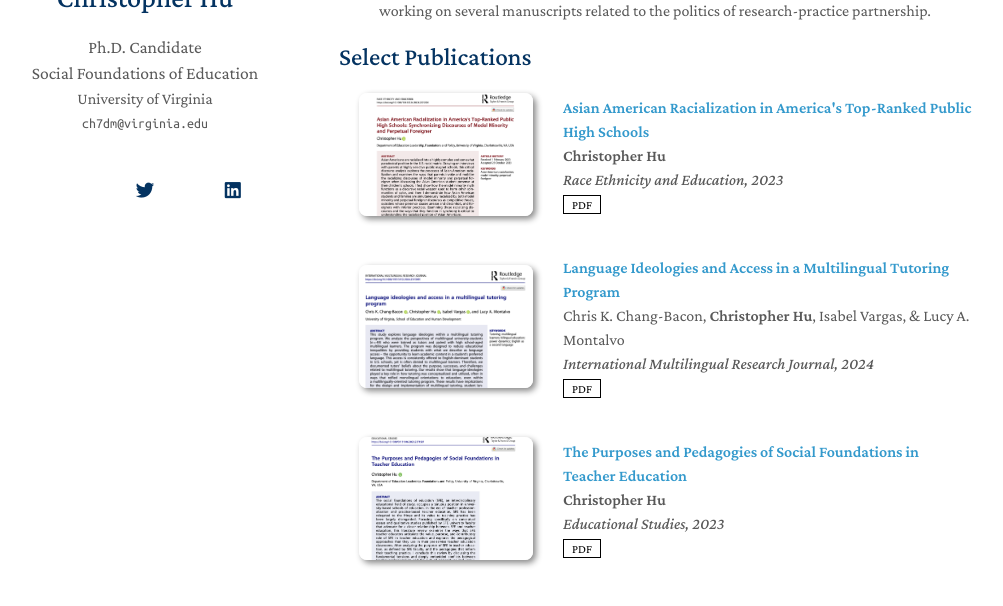
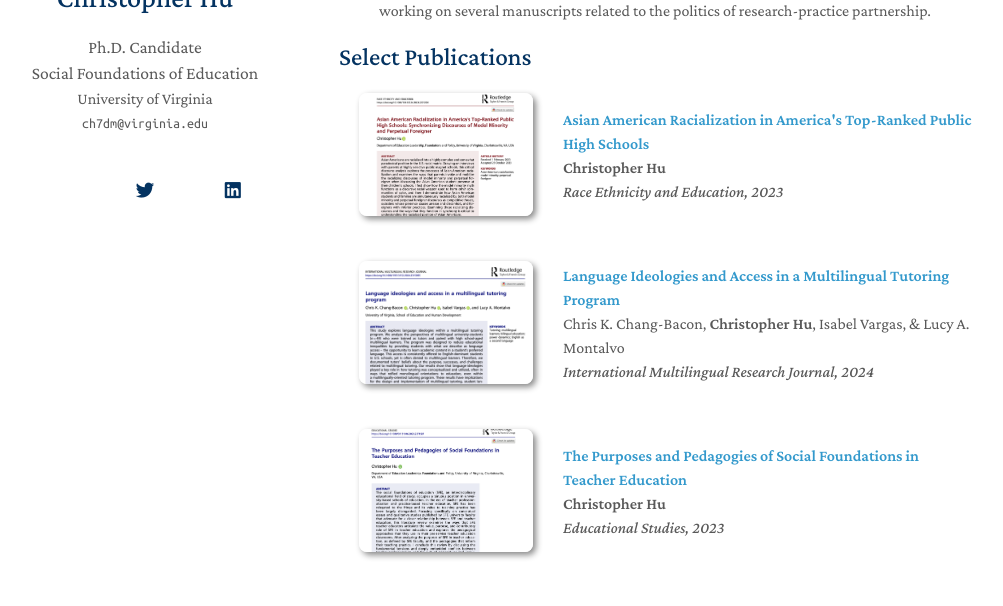
Before and after one commit to MrChristopherHu/profile, a Jekyll site: the page built from index.md, in a window 1280 px wide and 900 px high, scrolled down 634 px, cut to the strip 206-812 px from the top of the window. Shown: the whole strip, without its empty margins (131-1134 px from the left). Built offline with Jekyll 4.4.1, drawn with Linux system fonts in a browser that asks for light colours; nearby versions of some CDN libraries; a style sheet for code colours, icons or effects is not loaded; our own code applies the rules of GitHub Pages for plain Markdown files.

Commit message:
Update publications.md

```diff
--- a/_includes/publications.md
+++ b/_includes/publications.md
@@ -21,9 +21,6 @@
       <div class="periodical"><em>{{ link.conference }}</em>
       </div>
     <div class="links">
-      {% if link.pdf %}
-      <a href="{{ link.pdf }}" class="btn btn-sm z-depth-0" role="button" target="_blank" style="font-size:12px;">PDF</a>
-      {% endif %}
       {% if link.code %}
       <a href="{{ link.code }}" class="btn btn-sm z-depth-0" role="button" target="_blank" style="font-size:12px;">Code</a>
       {% endif %}
```
